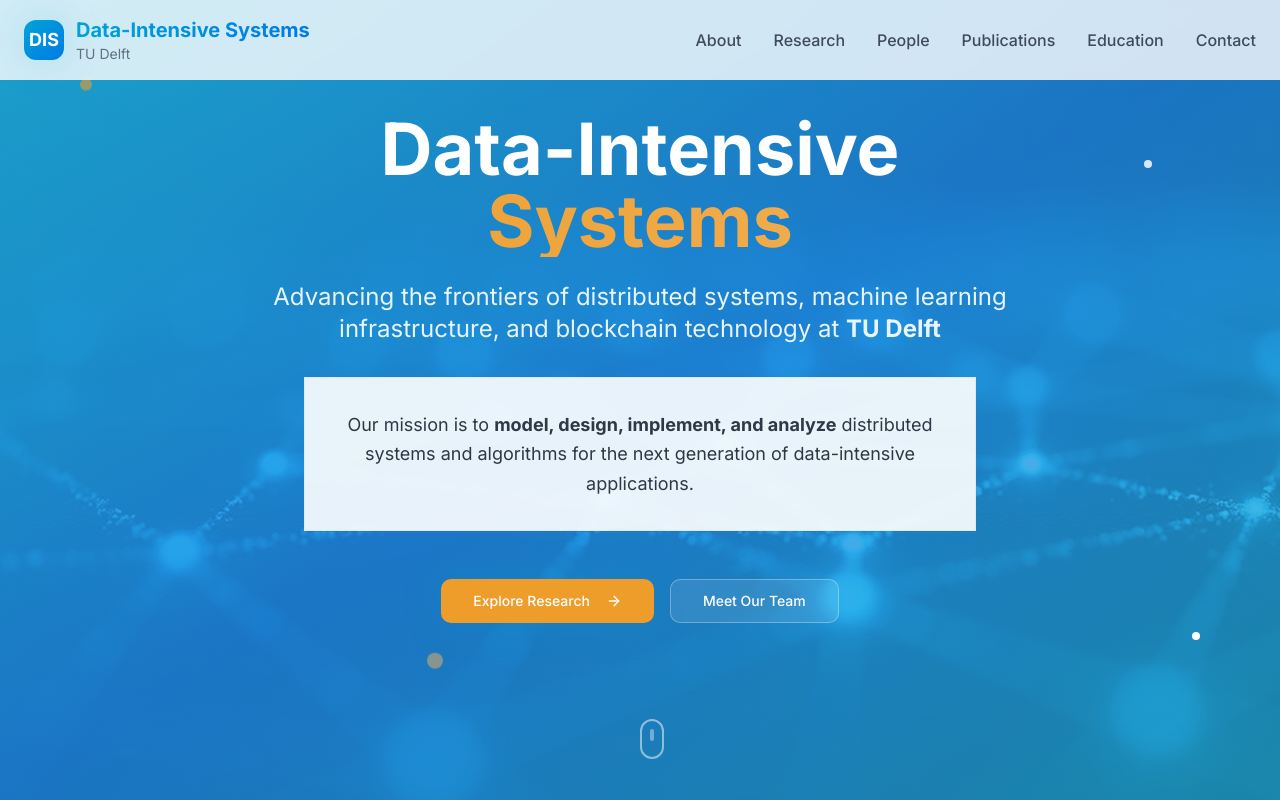
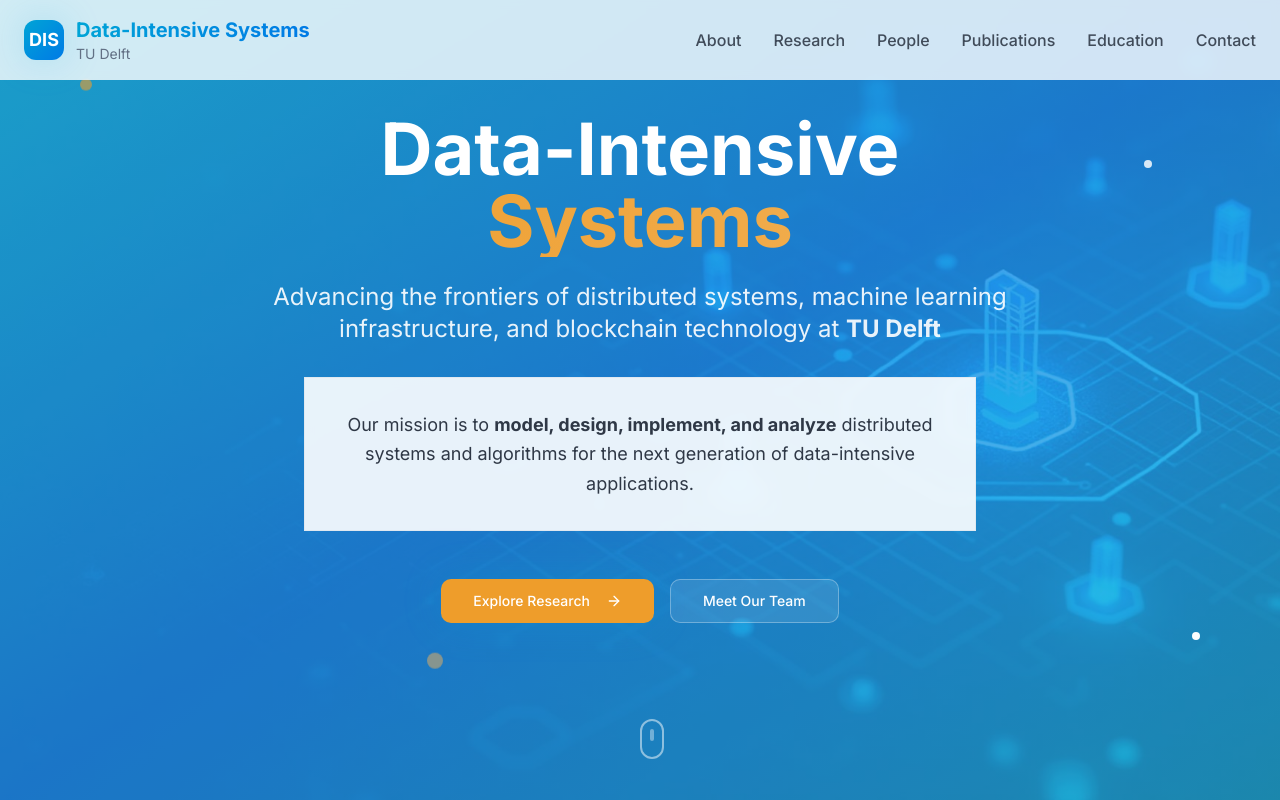
Before and after one commit to dis-delft/dis-delft.github.io, a React (Vite) app: page / in a window 1280 px wide. Shown: the top 800 px of the page. Built offline with nearby package versions, Linux system fonts and the light colour scheme; the HTML template or start-up script is replaced by a standard one.

Commit message:
Add background with distributed systems concepts

```diff
--- a/src/components/Hero.tsx
+++ b/src/components/Hero.tsx
@@ -1,6 +1,6 @@
 import { Button } from "@/components/ui/button";
 import { ArrowRight } from "lucide-react";
-import heroNetworkBg from "@/assets/hero-network-bg.jpg";
+import heroSystemsBg from "@/assets/hero-systems-bg.jpg";
 
 const Hero = () => {
 
@@ -9,7 +9,7 @@ const Hero = () => {
       {/* Background Image with Overlay */}
       <div className="absolute inset-0 z-0">
         <img
-          src={heroNetworkBg}
+          src={heroSystemsBg}
           alt="Network visualization background"
           className="w-full h-full object-cover"
         />
```
Also changed, not shown: src/assets/hero-systems-bg.jpg (added).
